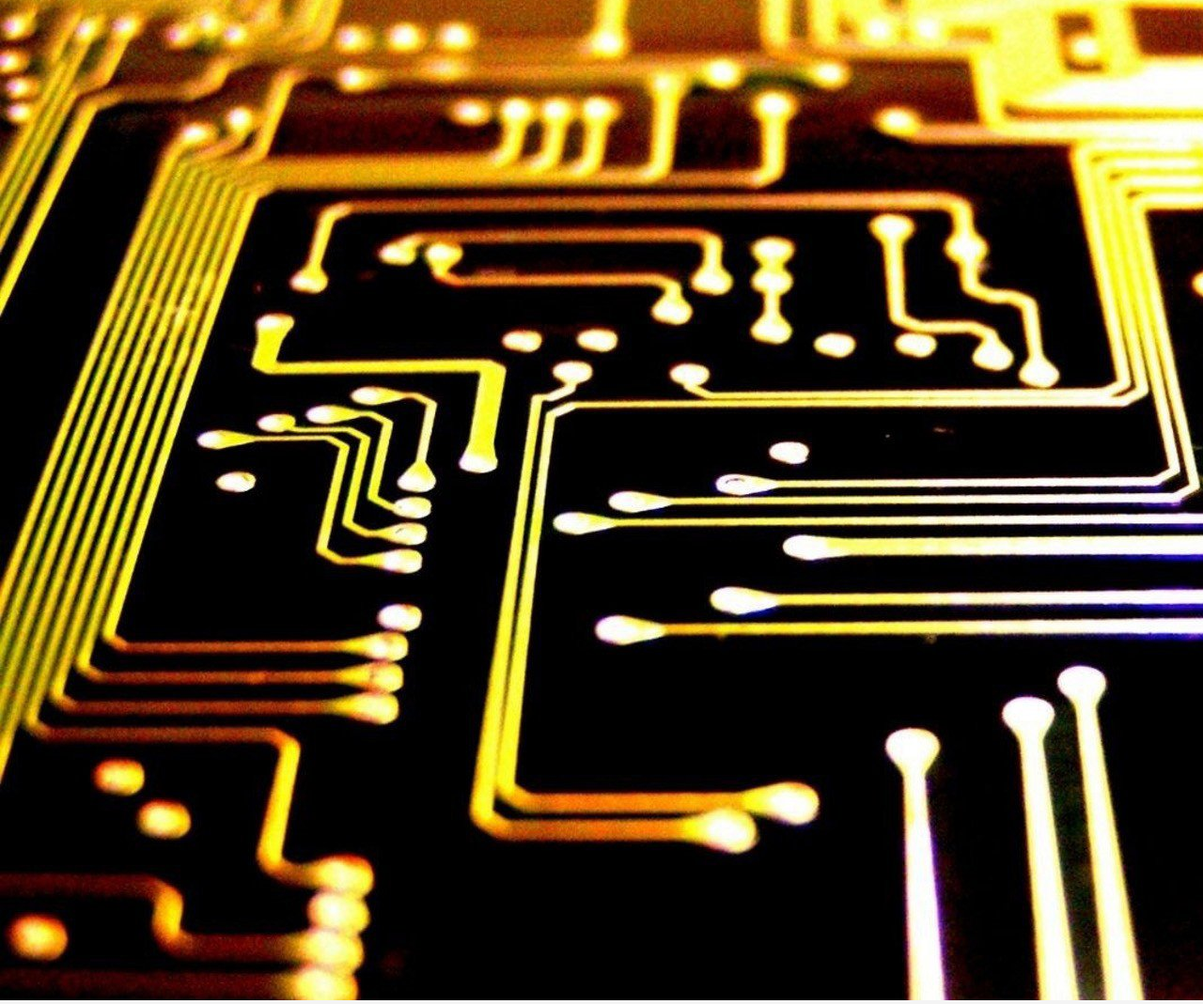
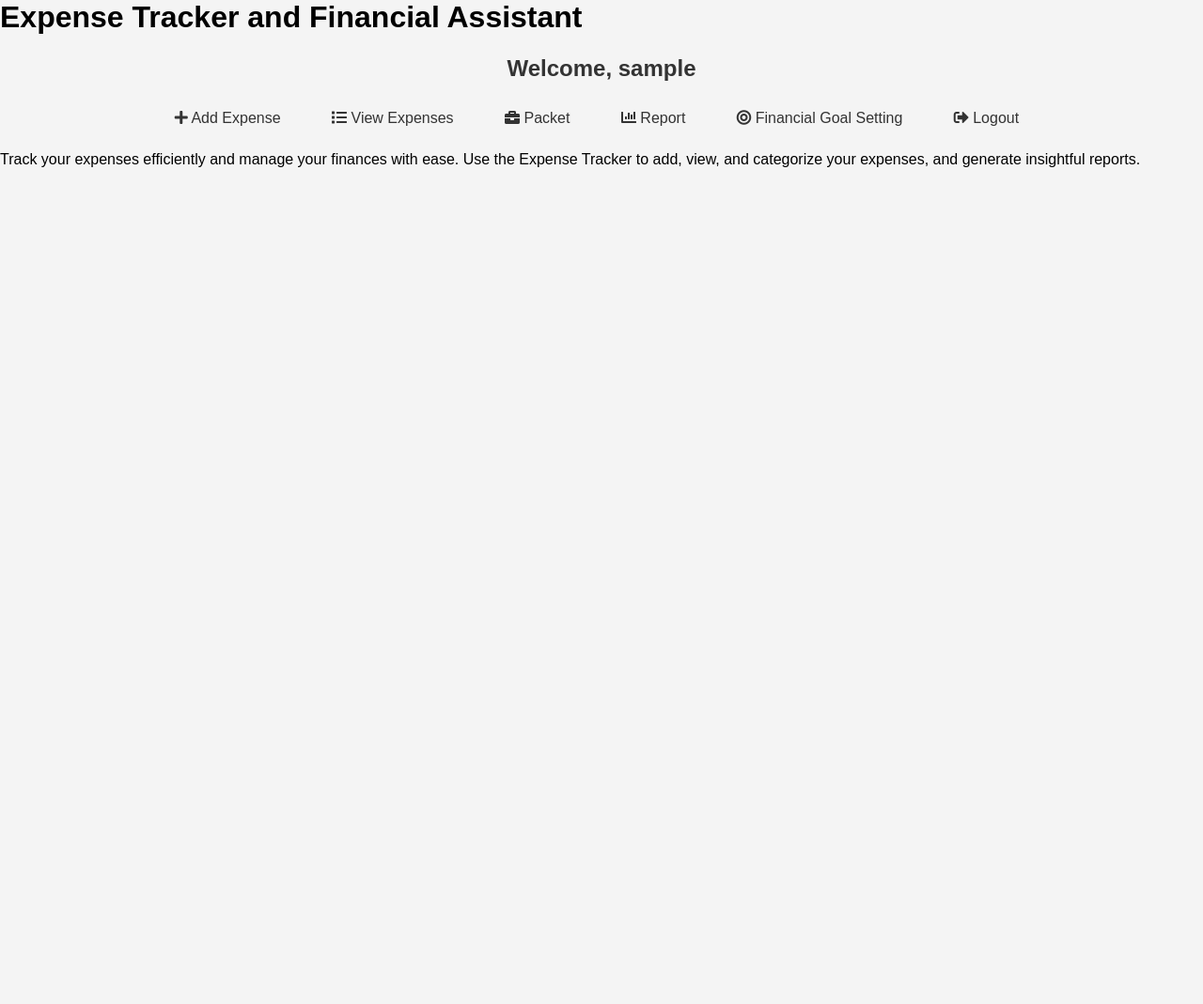
Before and after one commit to Mohanraj1011/Expense-Tracker, a Flask app: page / in a window 1280 px wide; the page is wider, and only the part inside the window is pictured. Shown: the part 375-1444 px from the top of that part at 94% size. After the commit the page ends 553 px from the top of that part, so only its background shows below. Run offline with Flask 3, Linux system fonts and the light colour scheme; the visitor is signed in with stand-in values (Sample User, id 1); parts of the project's set-up code (start-up, migrations or seed data) failed here and were passed over; some libraries are stand-ins or nearby versions.

Commit message:
Update index.html

```diff
--- a/Templates/index.html
+++ b/Templates/index.html
@@ -3,9 +3,9 @@
 <head>
     <meta charset="UTF-8">
     <meta name="viewport" content="width=device-width, initial-scale=1.0">
-    <title>Home</title>
     <script src="https://www.gstatic.com/dialogflow-console/fast/messenger/bootstrap.js?v=1"></script>
-    <link rel="stylesheet" type="text/css" href="{{ url_for('static', filename='css/index.css') }}">
+    <link rel="stylesheet" href="{{ url_for('static', filename='css/index.css') }}">
+    <title>Expense Tracker</title>
     <style>
         .text-center {
             margin: 0;
@@ -19,20 +19,35 @@
     </style>
 </head>
 <body>
-    <div class="container">
-        <h2>Welcome, {{ current_user.username }}</h2>
-        <nav>
-            <ul>
-                <li><a href="{{ url_for('add_expense') }}">Add Expense</a></li>
-                <li><a href="{{ url_for('view_expenses') }}">View Expenses</a></li>
-                <li><a href="{{ url_for('packet') }}">Packet</a></li>
-                <li><a href="{{ url_for('report') }}">Report</a></li>
-                <li><a href="{{ url_for('predict_expense') }}">Financial Goal Setting</a></li>
-                <li><a href="{{ url_for('logout') }}">Logout</a></li>
-            </ul>
-        </nav>
+    <div class="sliding-text">
+        <p>Welcome to the Expense Tracker! Manage your expenses effectively.</p>
     </div>
-    <img src="/Static/images/tech.jpg" alt="image" />
+    <div class="main-container">
+        <div class="image-container">
+            <img src="{{ url_for('static', filename='images/expense-tracking.webp') }}" alt="Example Image">
+        </div>
+        <div class="menu-container">
+            <h1>Expense Tracker and Financial Assistant</h1>
+            <h2>Welcome, {{ current_user.username }}</h2>
+            <nav>
+                <ul>
+
+                    <li><a class="btn btn-add-expense" href="{{ url_for('add_expense') }}"><i class="fa fa-plus"></i> Add Expense</a></li>
+                    <li><a class="btn btn-view-expenses" href="{{ url_for('view_expenses') }}"><i class="fa fa-list"></i> View Expenses</a></li>
+                    <li><a class="btn btn-packet" href="{{ url_for('packet') }}"><i class="fa fa-briefcase"></i> Packet</a></li>
+                    <li><a class="btn btn-report" href="{{ url_for('report') }}"><i class="fa fa-chart-bar"></i> Report</a></li>
+                    <li><a class="btn btn-goal-setting" href="{{ url_for('predict_expense') }}"><i class="fa fa-bullseye"></i> Financial Goal Setting</a></li>
+                    <li><a class="btn btn-logout" href="{{ url_for('logout') }}"><i class="fa fa-sign-out-alt"></i> Logout</a></li>
+
+
+                </ul>
+            </nav>
+            <div class="content">
+                <p>Track your expenses efficiently and manage your finances with ease. Use the Expense Tracker to add, view, and categorize your expenses, and generate insightful reports.</p>
+            </div>
+        </div>
+    </div>
+    <link rel="stylesheet" href="https://cdnjs.cloudflare.com/ajax/libs/font-awesome/5.15.3/css/all.min.css">
     <df-messenger
     intent="WELCOME"
     chat-title="AccountAssistant"
```
